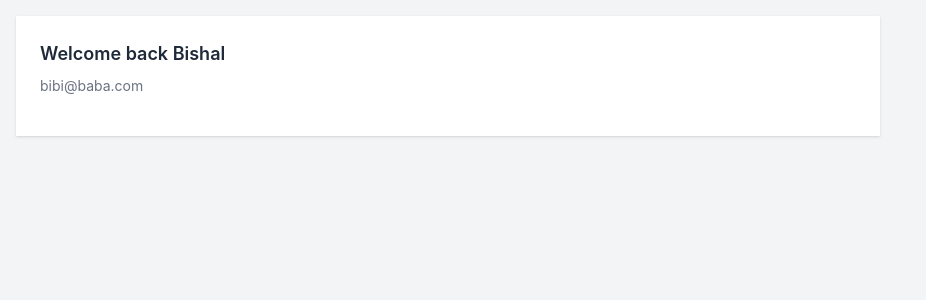
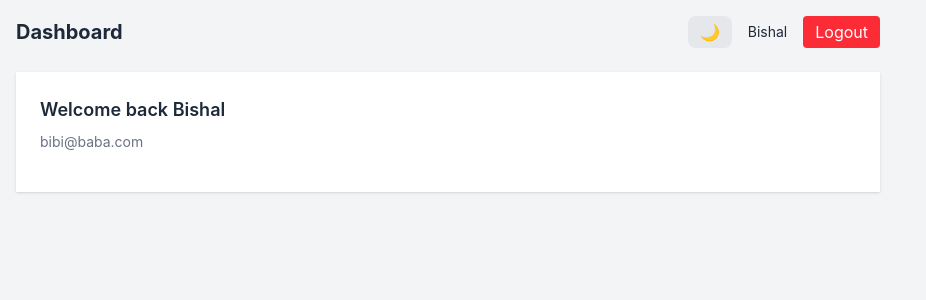
Before and after one commit to VishalThapaliya/react-dashboard, a React (Vite) app: page / in a window 1280 px wide. Both pictures are taken after a click on the button "Login". Shown: the top 300 px of the page, without its empty margins (0-926 px from the left). Built offline with nearby package versions, Linux system fonts and the light colour scheme.

Commit message:
feat: implement theme context and theme toggle functionality

```diff
--- a/src/App.tsx
+++ b/src/App.tsx
@@ -3,6 +3,7 @@ import './App.css'
 import AuthButtons from "./components/AuthButtons"
 import Layout from "./components/Layout"
 import { AuthProvider } from "./context/auth/AuthProvider"
+import { ThemeProvider } from "./context/theme/ThemeProvider"
 import { useAuth } from "./hooks/useAuth"
 import Dashboard from "./pages/Dashboard"
 
@@ -14,11 +15,13 @@ const AppContent = () => {
 
 function App() {
   return (
-    <AuthProvider>
-      <Layout>
-        <AppContent />
-      </Layout>
-    </AuthProvider>
+    <ThemeProvider>
+      <AuthProvider>
+        <Layout>
+          <AppContent />
+        </Layout>
+      </AuthProvider>
+    </ThemeProvider>
   )
 }
 
--- a/src/components/Navbar/index.tsx
+++ b/src/components/Navbar/index.tsx
@@ -1,4 +1,5 @@
 import { useAuth } from "../../hooks/useAuth"
+import ThemeToggle from "../ThemeToggle";
 
 const Navbar = () => {
     const { state, logout } = useAuth();
@@ -8,7 +9,7 @@ const Navbar = () => {
         <h1 className="text-xl font-bold">Dashboard</h1>
 
         <div className="flex items-center gap-4">
-            {/* implement Theme toggle and import here */}
+            <ThemeToggle />
 
             {state.isLoggedIn && (
                 <>
--- /dev/null
+++ b/src/components/ThemeToggle/index.tsx
@@ -0,0 +1,19 @@
+import { useTheme } from "../../hooks/useTheme";
+
+const ThemeToggle = () => {
+    const {theme, setTheme} = useTheme();
+
+    const toggleTheme = () => {
+        setTheme(theme === "light" ? "dark" : "light");
+    }
+    return (
+        <>
+            <button
+                onClick={toggleTheme}
+                className="px-3 py-1 bg-gray-200 dark:bg-gray-700 rounded-lg"
+            >{theme === "light" ? "🌙" : "☀️"}</button>
+        </>
+    )
+}
+
+export default ThemeToggle;
--- /dev/null
+++ b/src/context/theme/ThemeContext.ts
@@ -0,0 +1,13 @@
+import { createContext } from "react";
+
+// Theme type
+export type Theme = "light" | "dark";
+
+// Context type
+export type ThemeContextType = {
+    theme: Theme;
+    setTheme: (theme: Theme) => void;
+};
+
+// Create context
+export const ThemeContext = createContext<ThemeContextType | null>(null);
--- /dev/null
+++ b/src/context/theme/ThemeProvider.tsx
@@ -0,0 +1,21 @@
+import { useEffect, useState, type ReactNode } from "react"
+import { type Theme, ThemeContext } from "./ThemeContext";
+
+// Provider props
+type ThemeProviderProps = {
+    children: ReactNode;
+};
+
+export const ThemeProvider = ({ children }: ThemeProviderProps) => {
+    const [theme, setTheme] = useState<Theme>("light");
+
+    useEffect(() => {
+        localStorage.setItem("theme", theme);
+    }, [theme]);
+
+    return (
+        <ThemeContext.Provider value={{ theme, setTheme}}>
+            { children }
+        </ThemeContext.Provider>
+    )
+}
--- /dev/null
+++ b/src/hooks/useTheme.ts
@@ -0,0 +1,10 @@
+import { useContext } from "react"
+import { ThemeContext } from "../context/theme/ThemeContext"
+
+export const useTheme = () => {
+    const context = useContext(ThemeContext);
+
+    if(!context) throw new Error("useTheme must be used within ThemeProvider");
+
+    return context;
+}
--- a/src/pages/Dashboard/index.tsx
+++ b/src/pages/Dashboard/index.tsx
@@ -1,9 +1,14 @@
+import Navbar from "../../components/Navbar";
+import ThemeToggle from "../../components/ThemeToggle";
 import { useAuth } from "../../hooks/useAuth";
 
 const Dashboard = () => {
     const { state } = useAuth();
 
   return (
+    <>
+        <Navbar />
+
         <div className="bg-white dark:bg-gray-800 p-6 rounnded-xl shadow">
             <h2 className="text-lg font-semibold mb-2">Welcome back {state.user?.name}</h2>
 
@@ -11,6 +16,7 @@ const Dashboard = () => {
                 {state.user?.email}
             </p>
         </div>
+    </>
   );
 };
 
```
Lines whose indentation alone changed are shown as unchanged.
